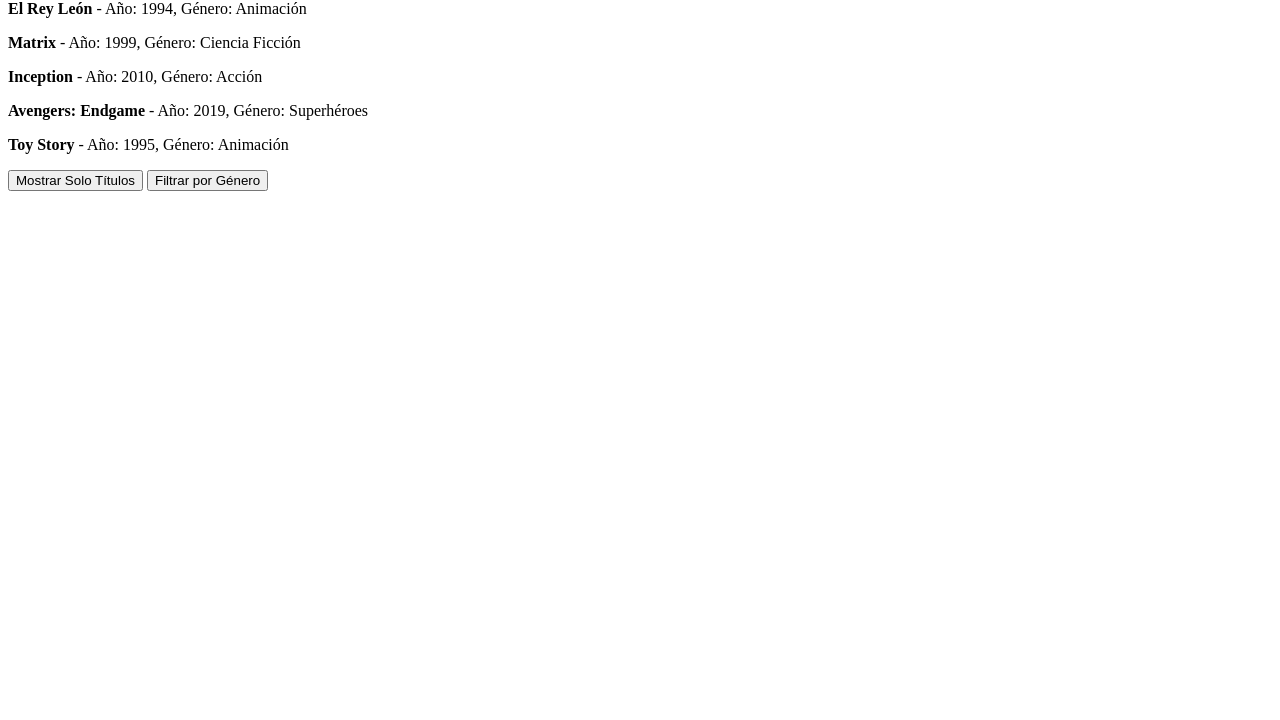
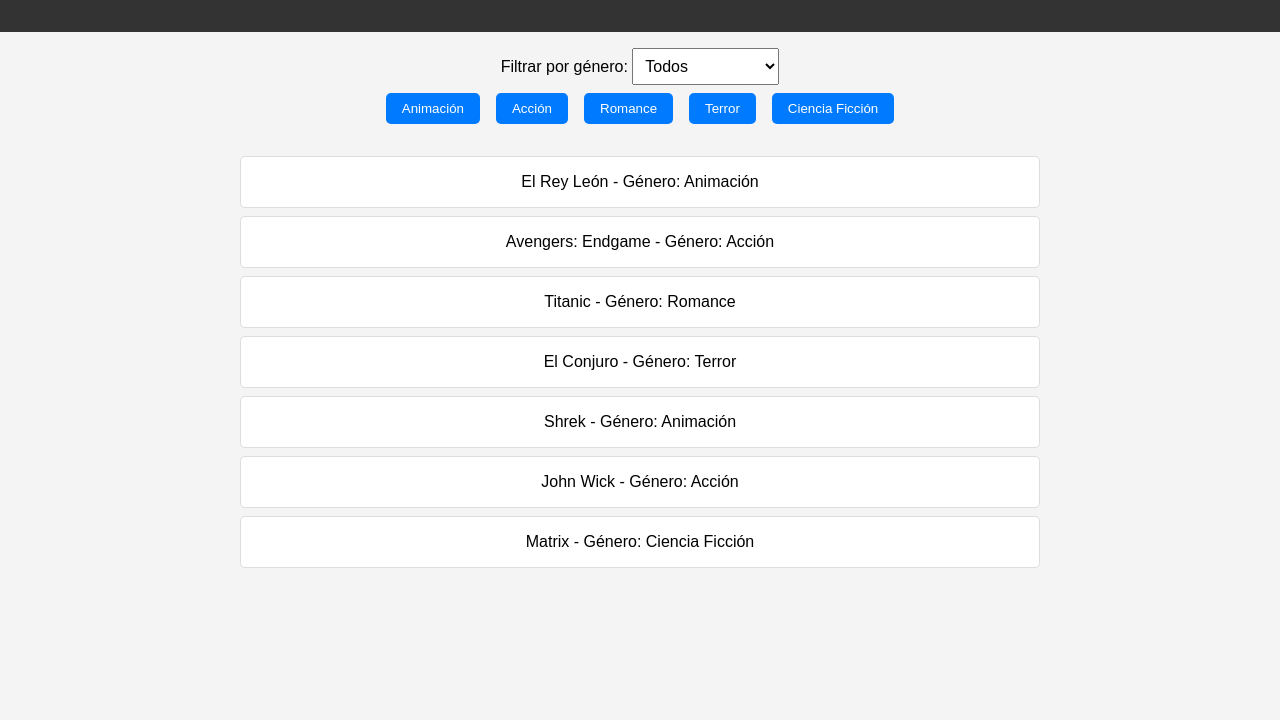
Before and after one commit to Sergio5155/2-Evaluacion-sintaxis-java, a plain HTML site: page Tarea_ALBERTO/index.html in a window 1280 px wide. Shown: the part 80-800 px from the top of the page. Drawn offline with Linux system fonts and the light colour scheme.

Commit message:
24/01/2025

```diff
--- a/Tarea_ALBERTO/index.html
+++ b/Tarea_ALBERTO/index.html
@@ -1,25 +1,35 @@
 <!DOCTYPE html>
 <html lang="en">
 <head>
-  <meta charset="UTF-8">
-  <meta name="viewport" content="width=device-width, initial-scale=1.0">
-  <title>Películas y JSON</title>
-  <link rel="stylesheet" href="style.css">
+    <meta charset="UTF-8">
+    <meta name="viewport" content="width=device-width, initial-scale=1.0">
+    <title>Listado de Películas</title>
+    <link rel="stylesheet" href="styles.css">
 </head>
 <body>
-  <h1>Listado de Películas</h1>
+    <header>
+        <h1>Listado de Películas</h1>
+    </header>
 
-  <div id="contenedor-peliculas">
-    <!-- Aquí se cargarán las películas desde el JSON -->
-  </div>
+    <main>
+        <section id="filtros">
+            <label for="genero">Filtrar por género:</label>
+            <select id="genero">
+                <option value="todos">Todos</option>
+                <!-- Géneros dinámicos -->
+            </select>
+            <div id="accesos-rapidos">
+                <!-- Botones dinámicos -->
+            </div>
+        </section>
 
-  <button id="mostrar-titulos">Mostrar Solo Títulos</button>
-  <button id="filtrar-genero">Filtrar por Género</button>
+        <section id="listado-peliculas">
+            <ul id="peliculas">
+                <!-- Lista de películas -->
+            </ul>
+        </section>
+    </main>
 
-  <div id="contenedor-titulos">
-    <!-- Aquí se mostrarán solo los títulos -->
-  </div>
-
-  <script src="script.js"></script>
+    <script src="script.js"></script>
 </body>
 </html>
--- a/Tarea_ALBERTO/peliculas.json
+++ b/Tarea_ALBERTO/peliculas.json
@@ -1,27 +1,9 @@
 [
-    {
-      "titulo": "El Rey León",
-      "año": 1994,
-      "genero": "Animación"
-    },
-    {
-      "titulo": "Matrix",
-      "año": 1999,
-      "genero": "Ciencia Ficción"
-    },
-    {
-      "titulo": "Inception",
-      "año": 2010,
-      "genero": "Acción"
-    },
-    {
-      "titulo": "Avengers: Endgame",
-      "año": 2019,
-      "genero": "Superhéroes"
-    },
-    {
-      "titulo": "Toy Story",
-      "año": 1995,
-      "genero": "Animación"
-    }
-  ]
+    { "titulo": "El Rey León", "genero": "Animación" },
+    { "titulo": "Avengers: Endgame", "genero": "Acción" },
+    { "titulo": "Titanic", "genero": "Romance" },
+    { "titulo": "El Conjuro", "genero": "Terror" },
+    { "titulo": "Shrek", "genero": "Animación" },
+    { "titulo": "John Wick", "genero": "Acción" },
+    { "titulo": "Matrix", "genero": "Ciencia Ficción" }
+]
--- a/Tarea_ALBERTO/script.js
+++ b/Tarea_ALBERTO/script.js
@@ -1,69 +1,68 @@
 // Referencias a elementos del DOM
-const contenedorPeliculas = document.getElementById('contenedor-peliculas');
-const contenedorTitulos = document.getElementById('contenedor-titulos');
-const botonMostrarTitulos = document.getElementById('mostrar-titulos');
-const botonFiltrarGenero = document.getElementById('filtrar-genero');
+const listadoPeliculas = document.getElementById("peliculas");
+const generoSelect = document.getElementById("genero");
+const accesosRapidos = document.getElementById("accesos-rapidos");
 
-// Variable para almacenar las películas
+// Lista de películas
 let peliculas = [];
 
-// Cargar el JSON y mostrar las películas
-fetch('./peliculas.json') // Asegúrate de que la ruta sea correcta
-  .then((response) => {
-    if (!response.ok) {
-      throw new Error('No se pudo cargar el archivo JSON.');
-    }
-    return response.json();
-  })
-  .then((data) => {
-    peliculas = data; // Guardar las películas en la variable global
-    mostrarPeliculas(peliculas); // Mostrar todas las películas al cargar
-  })
-  .catch((error) => {
-    console.error('Error al cargar el JSON:', error);
-    contenedorPeliculas.innerHTML = '<p>Error al cargar las películas.</p>';
-  });
+// Cargar datos desde el JSON
+fetch("./peliculas.json")
+    .then(response => response.json())
+    .then(data => {
+        peliculas = data; // Guardamos las películas en la variable global
+        inicializar();   // Inicializamos la aplicación
+    })
+    .catch(error => console.error("Error al cargar las películas:", error));
 
-// Función para mostrar todas las películas
-function mostrarPeliculas(peliculas) {
-  let htmlContent = '';
-  peliculas.forEach((pelicula) => {
-    htmlContent += `<p><strong>${pelicula.titulo}</strong> - Año: ${pelicula.año}, Género: ${pelicula.genero}</p>`;
-  });
-  contenedorPeliculas.innerHTML = htmlContent;
+// Inicializar la aplicación
+function inicializar() {
+    cargarGeneros();
+    mostrarPeliculas(peliculas);
+    generarBotonesAcceso();
 }
 
-// Mostrar solo los títulos de las películas
-botonMostrarTitulos.addEventListener('click', () => {
-  if (!peliculas.length) return;
+// Cargar géneros únicos en el desplegable
+function cargarGeneros() {
+    const generos = [...new Set(peliculas.map(pelicula => pelicula.genero))]; // Extraer géneros únicos
+    generos.forEach(genero => {
+        const option = document.createElement("option");
+        option.value = genero;
+        option.textContent = genero;
+        generoSelect.appendChild(option);
+    });
 
-  let htmlContent = '';
-  peliculas.forEach((pelicula) => {
-    htmlContent += `<p>${pelicula.titulo}</p>`;
-  });
-  contenedorTitulos.innerHTML = htmlContent;
-});
+    // Escuchar cambios en el select
+    generoSelect.addEventListener("change", () => filtrarPeliculasPorGenero(generoSelect.value));
+}
+
+// Generar botones dinámicos para accesos rápidos
+function generarBotonesAcceso() {
+    const generos = [...new Set(peliculas.map(pelicula => pelicula.genero))];
+    generos.forEach(genero => {
+        const button = document.createElement("button");
+        button.textContent = genero;
+        button.addEventListener("click", () => filtrarPeliculasPorGenero(genero));
+        accesosRapidos.appendChild(button);
+    });
+}
+
+// Mostrar películas en pantalla
+function mostrarPeliculas(lista) {
+    listadoPeliculas.innerHTML = ""; // Limpiar el listado actual
+    lista.forEach(pelicula => {
+        const li = document.createElement("li");
+        li.textContent = `${pelicula.titulo} - Género: ${pelicula.genero}`;
+        listadoPeliculas.appendChild(li);
+    });
+}
 
 // Filtrar películas por género
-botonFiltrarGenero.addEventListener('click', () => {
-  if (!peliculas.length) return;
-
-  const generoIngresado = prompt('Ingrese el género que desea filtrar (e.g., Animación, Ciencia Ficción, Acción, Superhéroes):').trim();
-
-  if (!generoIngresado) {
-    alert('Debe ingresar un género válido.');
-    return;
-  }
-
-  const peliculasFiltradas = peliculas.filter((pelicula) => pelicula.genero.toLowerCase() === generoIngresado.toLowerCase());
-
-  if (peliculasFiltradas.length === 0) {
-    contenedorTitulos.innerHTML = `<p>No se encontraron películas del género "${generoIngresado}".</p>`;
-  } else {
-    let htmlContent = '';
-    peliculasFiltradas.forEach((pelicula) => {
-      htmlContent += `<p>${pelicula.titulo} - Año: ${pelicula.año}</p>`;
-    });
-    contenedorTitulos.innerHTML = htmlContent;
-  }
-});
+function filtrarPeliculasPorGenero(genero) {
+    if (genero === "todos") {
+        mostrarPeliculas(peliculas); // Mostrar todas las películas
+    } else {
+        const filtradas = peliculas.filter(pelicula => pelicula.genero === genero);
+        mostrarPeliculas(filtradas);
+    }
+}
--- /dev/null
+++ b/Tarea_ALBERTO/styles.css
@@ -0,0 +1,57 @@
+body {
+    font-family: Arial, sans-serif;
+    margin: 0;
+    padding: 0;
+    background-color: #f4f4f4;
+}
+
+header {
+    background-color: #333;
+    color: white;
+    text-align: center;
+    padding: 1rem 0;
+}
+
+main {
+    padding: 1rem;
+    max-width: 800px;
+    margin: 0 auto;
+}
+
+#filtros {
+    margin-bottom: 1.5rem;
+    text-align: center;
+}
+
+#genero {
+    padding: 0.5rem;
+    font-size: 1rem;
+}
+
+#accesos-rapidos button {
+    margin: 0.5rem;
+    padding: 0.5rem 1rem;
+    background-color: #007BFF;
+    color: white;
+    border: none;
+    border-radius: 5px;
+    cursor: pointer;
+}
+
+#accesos-rapidos button:hover {
+    background-color: #0056b3;
+}
+
+#peliculas {
+    list-style-type: none;
+    padding: 0;
+}
+
+#peliculas li {
+    background-color: white;
+    margin-bottom: 0.5rem;
+    padding: 1rem;
+    border: 1px solid #ddd;
+    border-radius: 5px;
+    text-align: center;
+}
```
